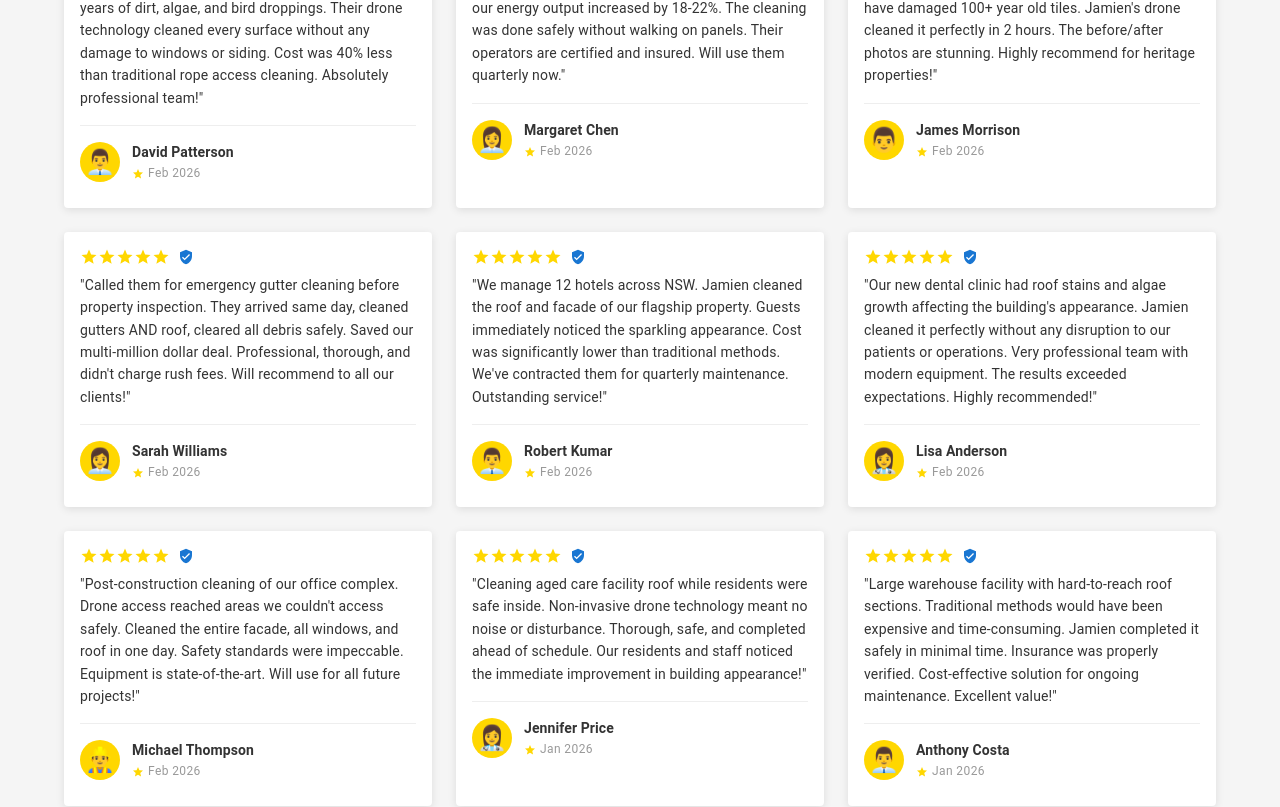
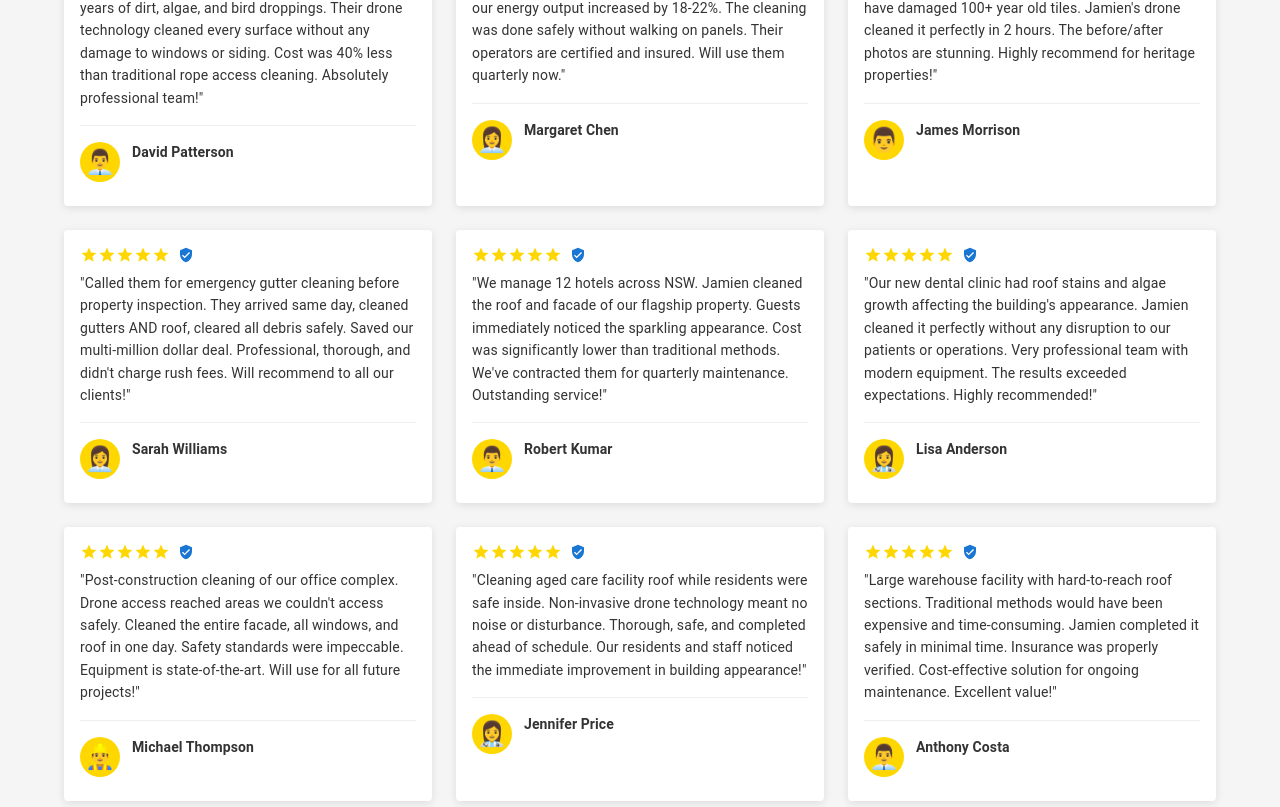
Before and after one commit to steven29-test/jamien-drone-cleaning, a React (Vite) app: page / in a window 1280 px wide. Shown: the part 3133-3940 px from the top of the page. Built offline with nearby package versions, Linux system fonts and the light colour scheme.

Commit message:
Hide review dates after staging approval

```diff
--- a/src/components/GoogleReviews.tsx
+++ b/src/components/GoogleReviews.tsx
@@ -1,5 +1,5 @@
 import { Box, Container, Typography, Rating, Card, CardContent, Grid, Avatar } from '@mui/material';
-import { Star as StarIcon, VerifiedUser as VerifiedIcon } from '@mui/icons-material';
+import { VerifiedUser as VerifiedIcon } from '@mui/icons-material';
 
 interface Review {
   id: string;
@@ -217,13 +217,6 @@ export default function GoogleReviews() {
                           {review.company}
                         </Typography>
                       )}
-                      <Typography
-                        variant="caption"
-                        sx={{ color: '#999', display: 'flex', alignItems: 'center', gap: 0.5 }}
-                      >
-                        <StarIcon sx={{ fontSize: '0.75rem', color: '#ffd700' }} />
-                        {new Date(review.date).toLocaleDateString('en-AU', { year: 'numeric', month: 'short' })}
-                      </Typography>
                     </Box>
                   </Box>
                 </CardContent>
```
